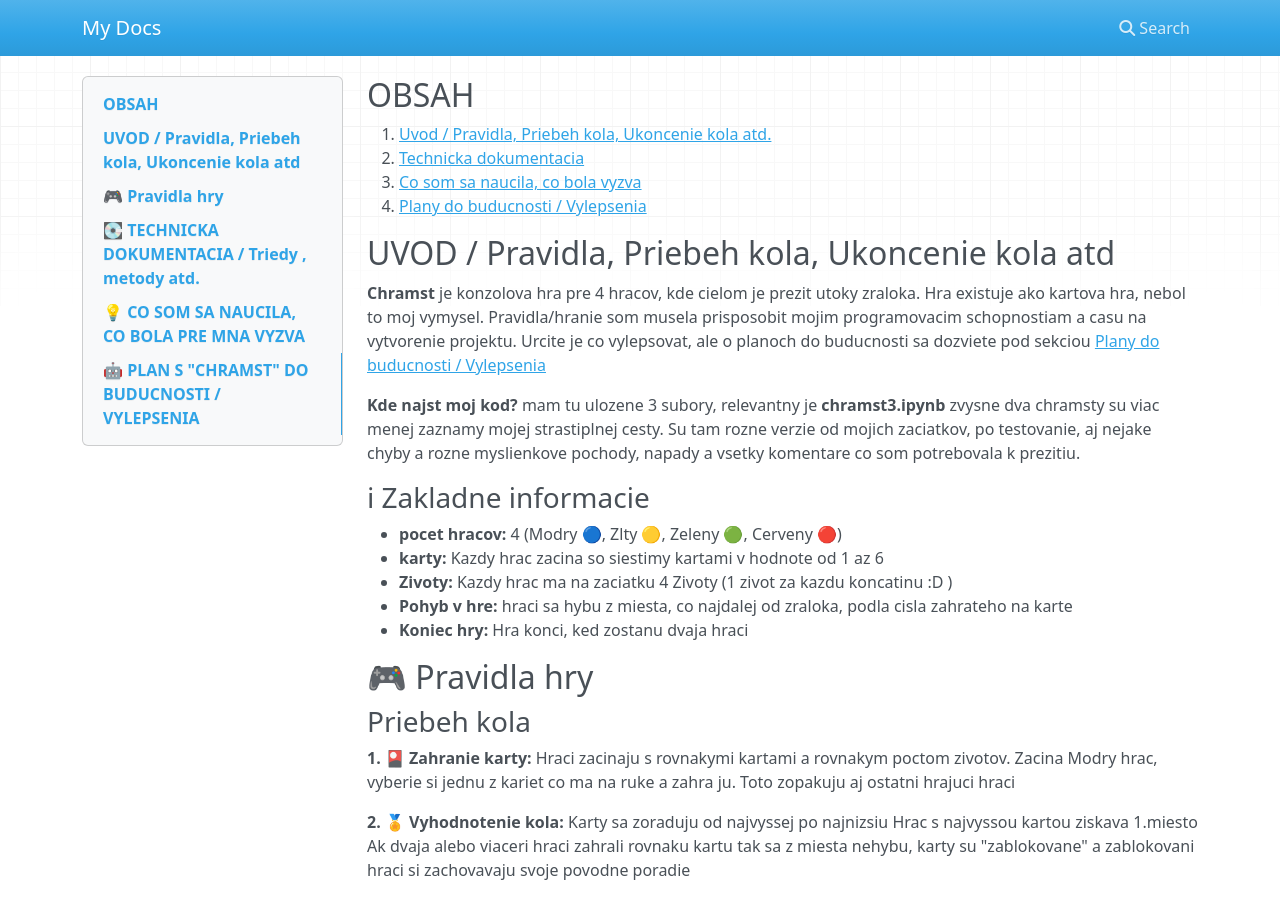
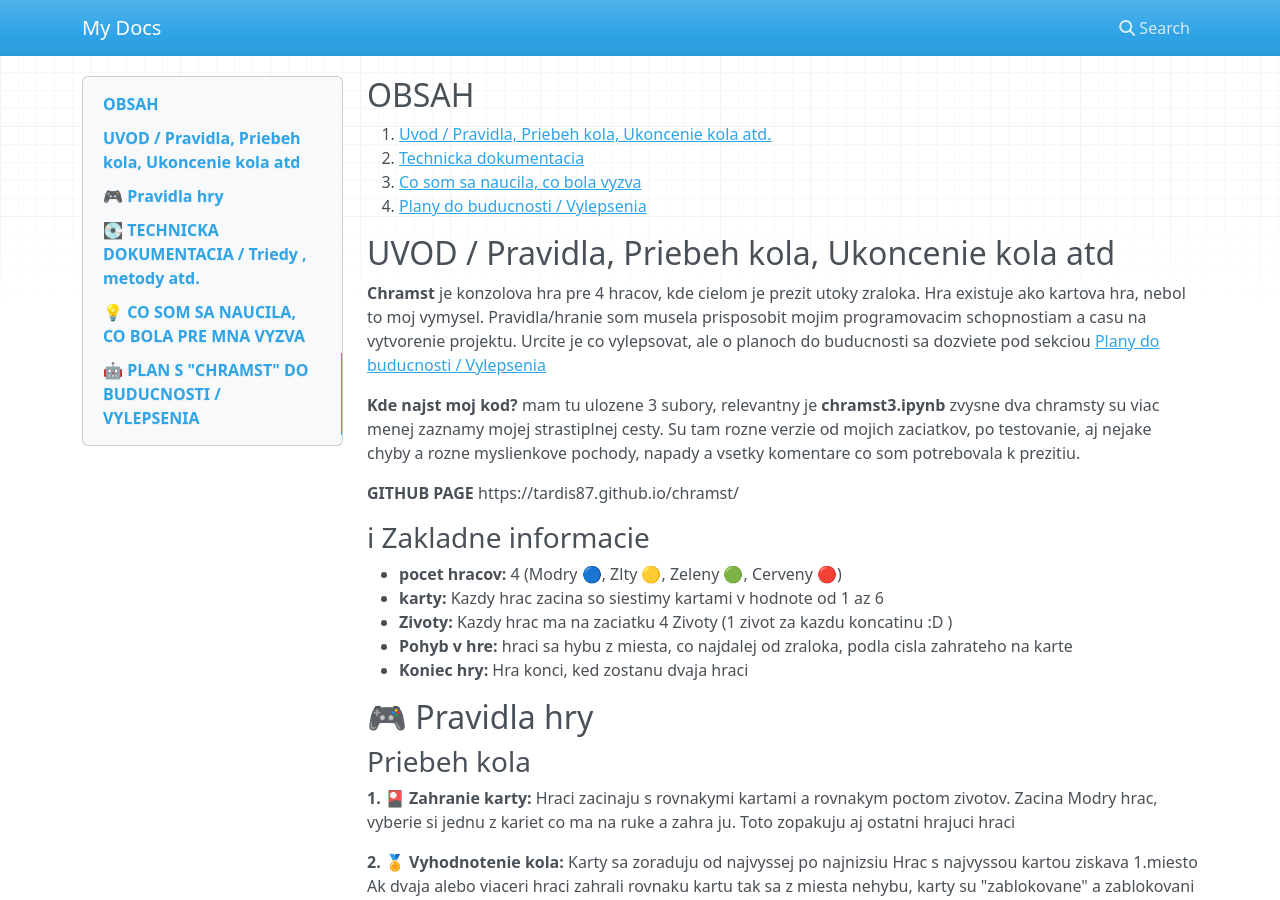
Before and after one commit to Tardis87/chramst, an MkDocs documentation site: the page built from docs/index.md, in a window 1280 px wide and 900 px high. Built offline with MkDocs 1.6.1, drawn with Linux system fonts in a browser that asks for light colours; nearby versions of some CDN libraries.

Commit message:
este rychlo commitik2

```diff
--- a/docs/index.md
+++ b/docs/index.md
@@ -6,11 +6,14 @@
 
 ## UVOD / Pravidla, Priebeh kola, Ukoncenie kola atd
 
-**Chramst** je konzolova hra pre 4 hracov, kde cielom je prezit utoky zraloka. Hra existuje ako kartova hra, nebol to moj vymysel. Pravidla/hranie som musela prisposobit mojim programovacim schopnostiam a casu na vytvorenie projektu. Urcite je co vylepsovat, ale o planoch do buducnosti sa dozviete pod sekciou [Plany do buducnosti / Vylepsenia](#plan-s-chramst-do-buducnosti--vylepsenia)
+**Chramst** je konzolova hra pre 4 hracov, kde cielom je prezit utoky zraloka. Hra existuje ako kartova hra, nebol to moj vymysel. Pravidla/hranie som musela prisposobit mojim programovacim schopnostiam a casu na vytvorenie projektu. Urcite je co vylepsovat, ale o planoch do buducnosti sa dozviete pod sekciou [Plany do buducnosti / Vylepsenia](#-plan-s-chramst-do-buducnosti--vylepsenia)
 
 **Kde najst moj kod?**
 mam tu ulozene 3 subory, relevantny je **chramst3.ipynb**
 zvysne dva chramsty su viac menej zaznamy mojej strastiplnej cesty. Su tam rozne verzie od mojich zaciatkov, po testovanie, aj nejake chyby a rozne myslienkove pochody, napady a vsetky komentare co som potrebovala k prezitiu.
+
+**GITHUB PAGE**
+https://tardis87.github.io/chramst/
 
 ### ℹ Zakladne informacie
 - **pocet hracov:** 4 (Modry 🔵, Zlty 🟡, Zeleny 🟢, Cerveny 🔴)
```
Also changed, not shown: readme.md (+1 -1 lines).
